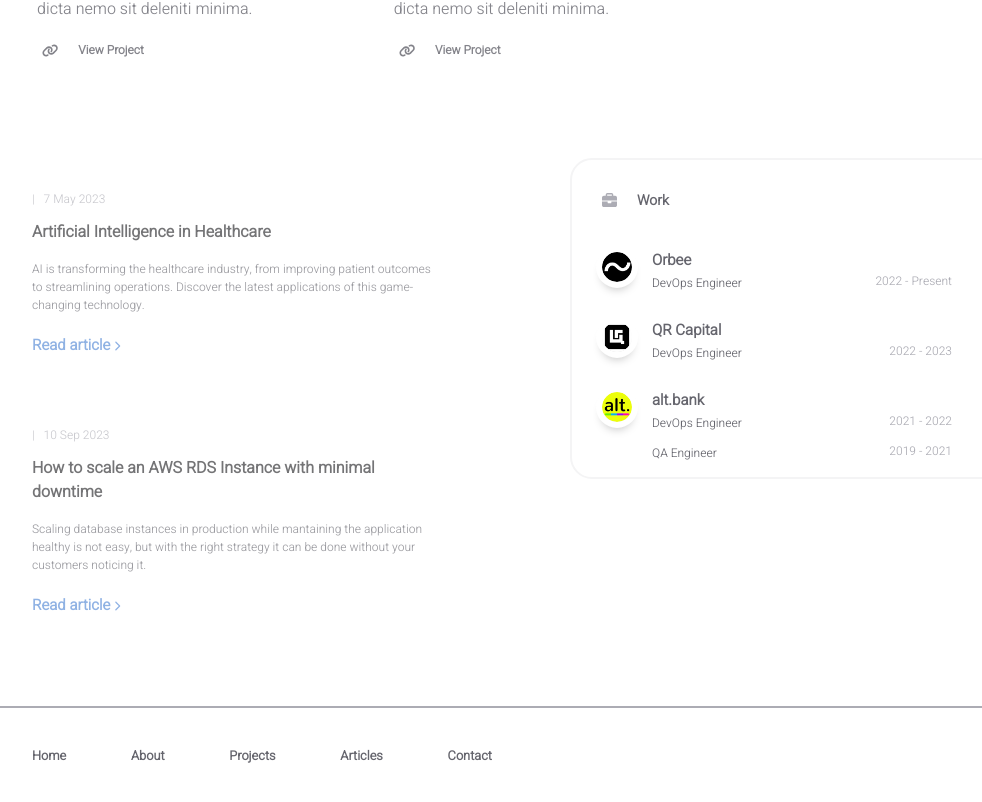
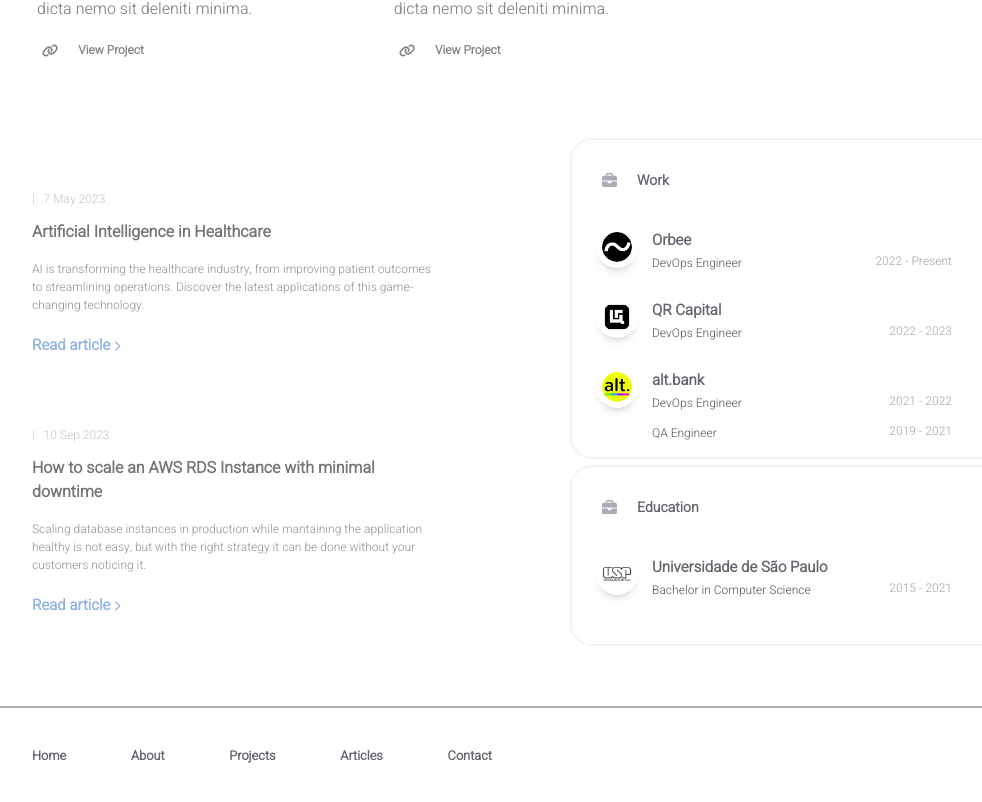
Before and after one commit to joao-zanutto/portfolio, a React (Create React App) app: page / in a window 1280 px wide. Shown: the part 1175-1977 px from the top of the page, without its empty margins (108-1090 px from the left). Built offline with nearby package versions, Linux system fonts and the light colour scheme.

Commit message:
add education section

```diff
--- /dev/null
+++ b/src/components/homepage/education.jsx
@@ -0,0 +1,36 @@
+import React from "react";
+import { faBriefcase } from "@fortawesome/free-solid-svg-icons";
+
+import Card from "../common/card";
+
+import "./styles/works.css";
+
+const Education = () => {
+	return (
+		<div className="works">
+			<Card
+				icon={faBriefcase}
+				title="Education"
+				body={
+					<div className="works-body">
+						<div className="work spacer">
+							<img
+								src="./usp-logo.jpg"
+								alt="orbee"
+								className="work-image"
+							/>
+							<div className="work-title">Universidade de São Paulo</div>
+							<div className="work-subtitle">
+								Bachelor in Computer Science
+							</div>
+							<div className="work-duration">2015 - 2021</div>
+						</div>
+
+					</div>
+				}
+			/>
+		</div>
+	);
+};
+
+export default Education;
--- a/src/pages/homepage.jsx
+++ b/src/pages/homepage.jsx
@@ -13,6 +13,7 @@ import Footer from "../components/common/footer";
 import NavBar from "../components/common/navBar";
 import Article from "../components/homepage/article";
 import Works from "../components/homepage/works";
+import Education from "../components/homepage/education";
 import AllProjects from "../components/projects/allProjects";
 
 import INFO from "../data/user";
@@ -186,8 +187,14 @@ const Homepage = () => {
 								))}
 							</div>
 
-							<div className="homepage-works">
-								<Works />
+							<div className="">
+								<div className="homepage-works">
+									<Works />
+								</div>
+
+								<div className="homepage-works">
+									<Education />
+								</div>
 							</div>
 						</div>
 
@@ -196,8 +203,8 @@ const Homepage = () => {
 						</div>
 					</div>
 				</div>
-			</div>
-		</React.Fragment>
+			</div >
+		</React.Fragment >
 	);
 };
 
--- a/src/pages/styles/homepage.css
+++ b/src/pages/styles/homepage.css
@@ -90,7 +90,7 @@
 
 .homepage-works {
 	flex-basis: 600px;
-	padding-top: 30px;
+	padding-top: 10px;
 }
 
 @media (max-width: 1024px) {
@@ -100,7 +100,8 @@
 
 	.homepage-first-area-left-side {
 		display: flex;
-		flex-direction: column; /* Changed: set direction to column */
+		flex-direction: column;
+		/* Changed: set direction to column */
 		align-items: flex-start;
 		width: 100%;
 		order: 2;
```
Also changed, not shown: public/usp-logo.jpg (added).
